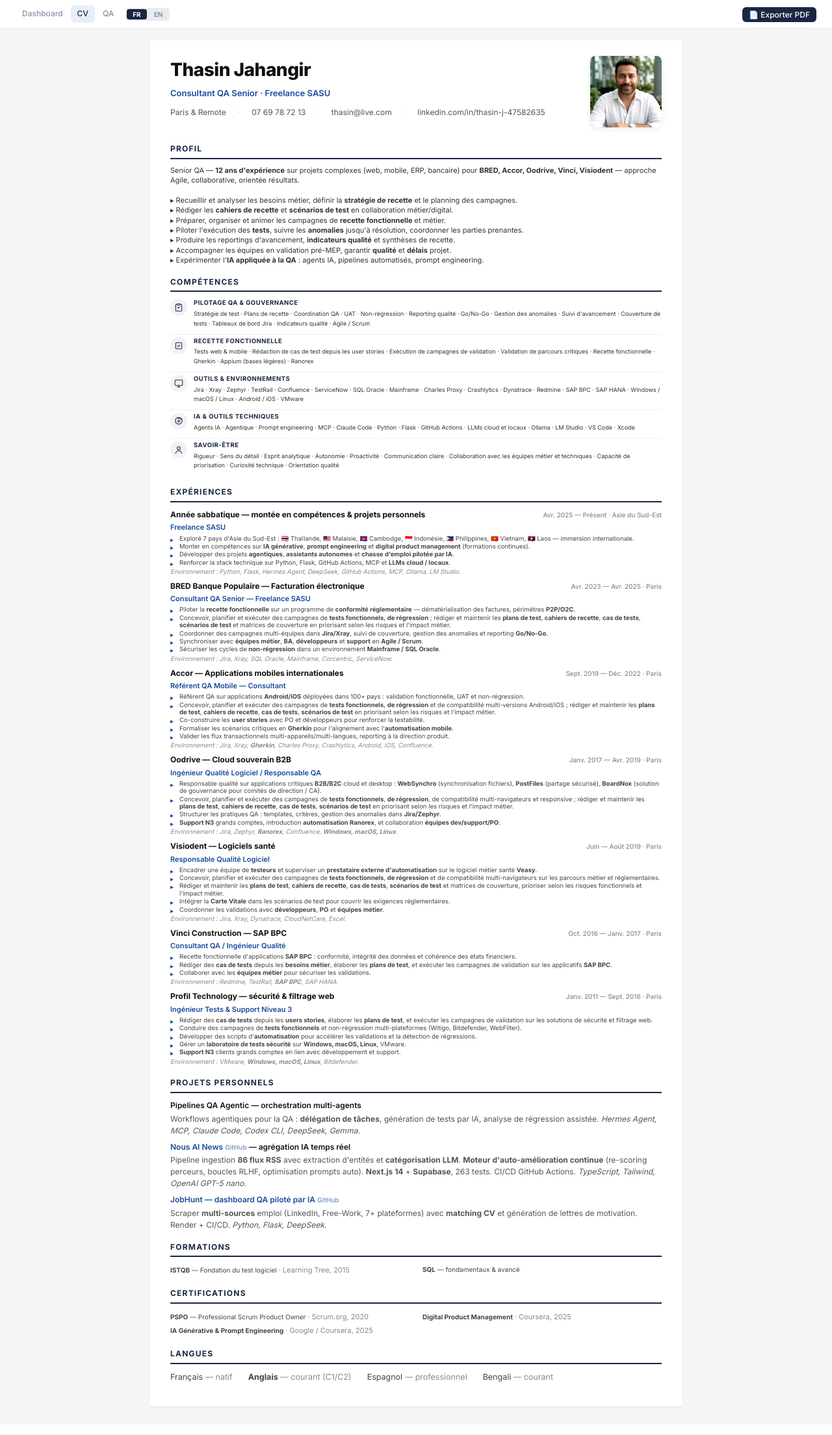
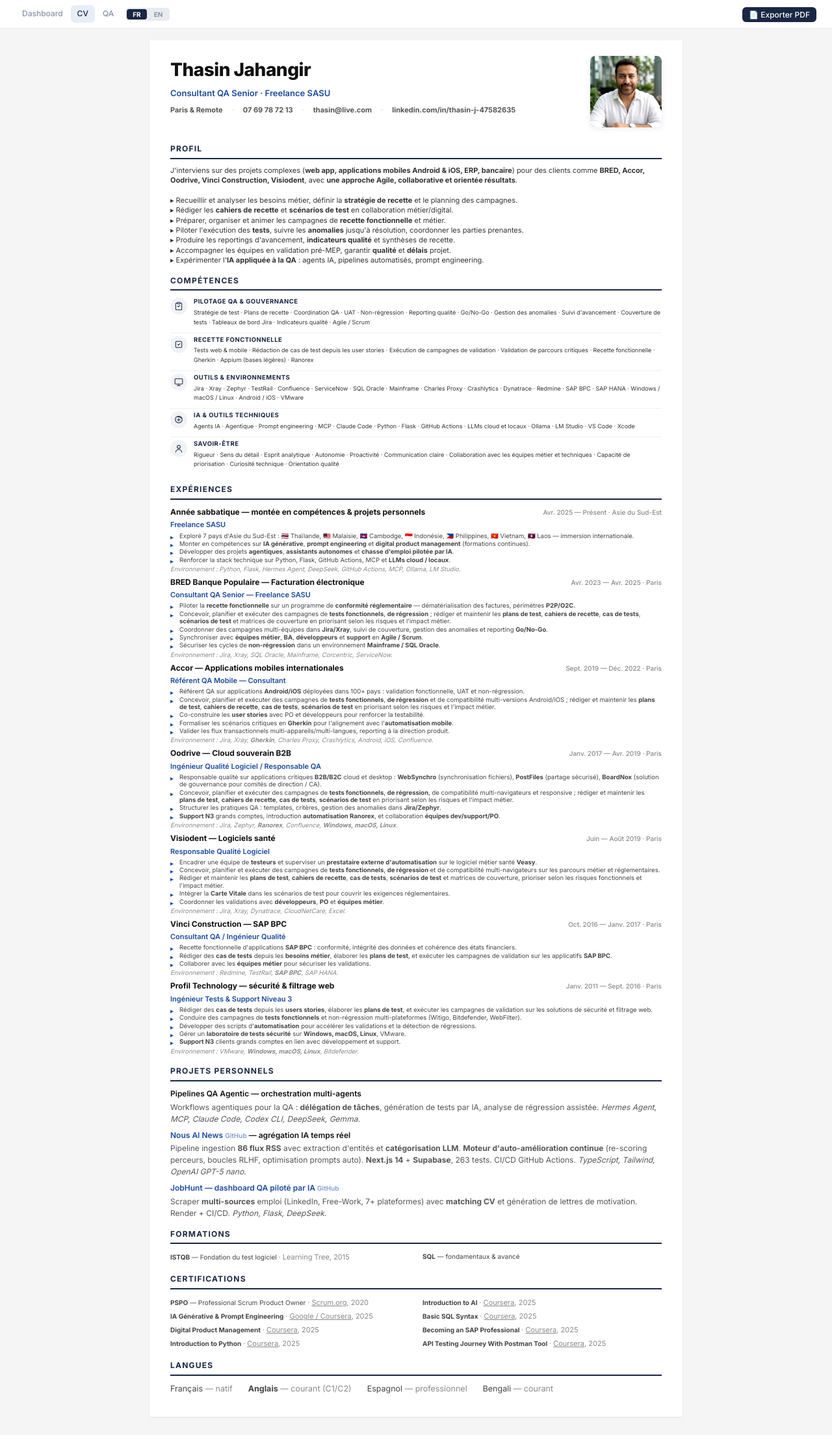
Before and after one commit to AtmanTest/jobhunt, a Flask app: page /cv in a window 1280 px wide. Shown: the whole page at 65% size. Before the commit the page ends 2166 px from the top, so only its background shows below. Run offline with Flask 3, Linux system fonts and the light colour scheme; data that the repository does not hold is empty.

Commit message:
cv: ajoute 8 certificats avec liens

```diff
--- a/templates/cv.html
+++ b/templates/cv.html
@@ -47,13 +47,13 @@
   .hdr-photo img { width: 110px; height: 110px; border-radius: 8px; object-fit: cover; display: block; box-shadow: 0 2px 8px rgba(0,0,0,0.08); }
   .hdr-name { font-size: 28px; font-weight: 800; color: #111; letter-spacing: -0.5px; }
   .hdr-title { font-size: 13px; color: #1a4a9e; margin-top: 4px; font-weight: 600; }
-  .hdr-contact { font-size: 12px; color: #555; margin-top: 10px; display: flex; gap: 18px; flex-wrap: wrap; align-items: center; }
+  .hdr-contact { font-size: 11px; color: #555; margin-top: 7px; display: flex; gap: 14px; flex-wrap: wrap; align-items: center; }
   .hdr-contact a { color: #555; text-decoration: none; word-break: break-all; }
   .hdr-contact a:hover { color: #1a4a9e; text-decoration: underline; }
   .hdr-contact .dot { color: #ccc; }
 
   /* ── Sections ── */
-  .sec { margin-bottom: 16px; }
+  .sec { margin-bottom: 14px; }
   .sec-title {
     font-size: 12px; font-weight: 700; text-transform: uppercase;
     letter-spacing: 1.2px; color: #1a2744;
@@ -88,7 +88,7 @@
   }
 
   /* ── Experience ── */
-  .exp { margin-bottom: 5px; break-inside: avoid; page-break-inside: avoid; overflow: hidden; }
+  .exp { margin-bottom: 3px; break-inside: avoid; page-break-inside: avoid; overflow: hidden; }
   .exp-head { display: flex; justify-content: space-between; align-items: baseline; flex-wrap: wrap; gap: 6px; margin-bottom: 2px; }
   .exp-co { font-size: 12px; font-weight: 700; color: #111; }
   .exp-date { font-size: 10px; font-weight: 500; color: #888; white-space: nowrap; }
@@ -198,10 +198,10 @@
     <div class="hdr-name">Thasin Jahangir</div>
     <div class="hdr-title">Consultant QA Senior · Freelance SASU</div>
     <div class="hdr-contact">
-      <span>Paris & Remote</span><span class="dot">·</span>
-      <span>07 69 78 72 13</span><span class="dot">·</span>
-      <a href="mailto:thasin@live.com">thasin@live.com</a><span class="dot">·</span>
-      <a href="https://www.linkedin.com/in/thasin-j-47582635/" target="_blank">linkedin.com/in/thasin-j-47582635</a>
+      <strong><span>Paris & Remote</span></strong><span class="dot">·</span>
+      <strong><span>07 69 78 72 13</span></strong><span class="dot">·</span>
+      <strong><a href="mailto:thasin@live.com">thasin@live.com</a></strong><span class="dot">·</span>
+      <strong><a href="https://www.linkedin.com/in/thasin-j-47582635/" target="_blank">linkedin.com/in/thasin-j-47582635</a></strong>
     </div>
     </div>
     <div class="hdr-photo"><img src="{{ url_for('static', filename='cv_photo.jpg') }}" alt="Thasin Jahangir"></div>
@@ -210,7 +210,7 @@
   <div class="sec">
     <div class="sec-title">Profil</div>
     <div class="summary">
-      Senior QA — <strong>12 ans d'expérience</strong> sur projets complexes (web, mobile, ERP, bancaire) pour <strong>BRED, Accor, Oodrive, Vinci, Visiodent</strong> — approche Agile, collaborative, orientée résultats.<br>
+      J'interviens sur des projets complexes (<strong>web app, applications mobiles Android & iOS, ERP, bancaire</strong>) pour des clients comme <strong>BRED, Accor, Oodrive, Vinci Construction, Visiodent</strong>, avec <strong>une approche Agile, collaborative et orientée résultats</strong>.<br>
       <br>
       ▸ Recueillir et analyser les besoins métier, définir la <strong>stratégie de recette</strong> et le planning des campagnes.<br>
       ▸ Rédiger les <strong>cahiers de recette</strong> et <strong>scénarios de test</strong> en collaboration métier/digital.<br>
@@ -405,9 +405,14 @@
   <div class="sec">
     <div class="sec-title">Certifications</div>
     <div class="certs-list">
-      <div class="cert"><strong>PSPO</strong> — Professional Scrum Product Owner <span class="yr">· Scrum.org, 2020</span></div>
-      <div class="cert"><strong>IA Générative &amp; Prompt Engineering</strong> <span class="yr">· Google / Coursera, 2025</span></div>
-      <div class="cert"><strong>Digital Product Management</strong> <span class="yr">· Coursera, 2025</span></div>
+      <div class="cert"><strong>PSPO</strong> — Professional Scrum Product Owner <span class="yr">· <a href="https://www.scrum.org/user/678954" target="_blank" style="color:inherit;text-decoration:underline;">Scrum.org</a>, 2020</span></div>
+      <div class="cert"><strong>IA Générative &amp; Prompt Engineering</strong> <span class="yr">· <a href="https://www.coursera.org/account/accomplishments/verify/9XZNI1D7BS99" target="_blank" style="color:inherit;text-decoration:underline;">Google / Coursera</a>, 2025</span></div>
+      <div class="cert"><strong>Digital Product Management</strong> <span class="yr">· <a href="https://www.coursera.org/account/accomplishments/verify/WDJ5GP56DKQ3" target="_blank" style="color:inherit;text-decoration:underline;">Coursera</a>, 2025</span></div>
+      <div class="cert"><strong>Introduction to Python</strong> <span class="yr">· <a href="https://www.coursera.org/account/accomplishments/verify/KWH6Q433FXWY" target="_blank" style="color:inherit;text-decoration:underline;">Coursera</a>, 2025</span></div>
+      <div class="cert"><strong>Introduction to AI</strong> <span class="yr">· <a href="https://www.coursera.org/account/accomplishments/verify/2CKOHAZJQF8U" target="_blank" style="color:inherit;text-decoration:underline;">Coursera</a>, 2025</span></div>
+      <div class="cert"><strong>Basic SQL Syntax</strong> <span class="yr">· <a href="https://www.coursera.org/account/accomplishments/verify/4OEVH2E3WN6Z" target="_blank" style="color:inherit;text-decoration:underline;">Coursera</a>, 2025</span></div>
+      <div class="cert"><strong>Becoming an SAP Professional</strong> <span class="yr">· <a href="https://www.coursera.org/account/accomplishments/verify/XCSKJ6UP8DTP" target="_blank" style="color:inherit;text-decoration:underline;">Coursera</a>, 2025</span></div>
+      <div class="cert"><strong>API Testing Journey With Postman Tool</strong> <span class="yr">· <a href="https://www.coursera.org/account/accomplishments/verify/C9AWHOYPKVBI" target="_blank" style="color:inherit;text-decoration:underline;">Coursera</a>, 2025</span></div>
     </div>
   </div>
 
@@ -429,10 +434,10 @@
     <div class="hdr-name">Thasin Jahangir</div>
     <div class="hdr-title">Senior QA Consultant · Freelance</div>
     <div class="hdr-contact">
-      <span>Paris & Remote</span><span class="dot">·</span>
-      <span>07 69 78 72 13</span><span class="dot">·</span>
-      <a href="mailto:thasin@live.com">thasin@live.com</a><span class="dot">·</span>
-      <a href="https://www.linkedin.com/in/thasin-j-47582635/" target="_blank">linkedin.com/in/thasin-j-47582635</a>
+      <strong><span>Paris & Remote</span></strong><span class="dot">·</span>
+      <strong><span>07 69 78 72 13</span></strong><span class="dot">·</span>
+      <strong><a href="mailto:thasin@live.com">thasin@live.com</a></strong><span class="dot">·</span>
+      <strong><a href="https://www.linkedin.com/in/thasin-j-47582635/" target="_blank">linkedin.com/in/thasin-j-47582635</a></strong>
     </div>
     </div>
     <div class="hdr-photo"><img src="{{ url_for('static', filename='cv_photo.jpg') }}" alt="Thasin Jahangir"></div>
@@ -441,7 +446,7 @@
   <div class="sec">
     <div class="sec-title">Summary</div>
     <div class="summary">
-      Senior QA — <strong>12 years of experience</strong> on complex projects (web, mobile, ERP, banking) for <strong>BRED, Accor, Oodrive, Vinci, Visiodent</strong> — Agile, collaborative, results-driven approach.<br>
+      I work on complex projects (<strong>web app, mobile applications Android & iOS, ERP, banking</strong>) for clients like <strong>BRED, Accor, Oodrive, Vinci Construction, Visiodent</strong>, with <strong>an Agile, collaborative, results-driven approach</strong>.<br>
       <br>
       ▸ Gather and analyze business requirements, define <strong>test strategy</strong> and campaign planning.<br>
       ▸ Write <strong>test books</strong> and <strong>test scenarios</strong> in collaboration with business and digital teams.<br>
@@ -640,9 +645,14 @@
   <div class="sec">
     <div class="sec-title">Certifications</div>
     <div class="certs-list">
-      <div class="cert">PSPO — Professional Scrum Product Owner <span class="yr">· Scrum.org, 2020</span></div>
-      <div class="cert">Generative AI & Prompt Engineering <span class="yr">· Google / Coursera, 2025</span></div>
-      <div class="cert">Digital Product Management <span class="yr">· Coursera, 2025</span></div>
+      <div class="cert">PSPO — Professional Scrum Product Owner <span class="yr">· <a href="https://www.scrum.org/user/678954" target="_blank" style="color:inherit;text-decoration:underline;">Scrum.org</a>, 2020</span></div>
+      <div class="cert">Generative AI & Prompt Engineering <span class="yr">· <a href="https://www.coursera.org/account/accomplishments/verify/9XZNI1D7BS99" target="_blank" style="color:inherit;text-decoration:underline;">Google / Coursera</a>, 2025</span></div>
+      <div class="cert">Digital Product Management <span class="yr">· <a href="https://www.coursera.org/account/accomplishments/verify/WDJ5GP56DKQ3" target="_blank" style="color:inherit;text-decoration:underline;">Coursera</a>, 2025</span></div>
+      <div class="cert">Introduction to Python <span class="yr">· <a href="https://www.coursera.org/account/accomplishments/verify/KWH6Q433FXWY" target="_blank" style="color:inherit;text-decoration:underline;">Coursera</a>, 2025</span></div>
+      <div class="cert">Introduction to AI <span class="yr">· <a href="https://www.coursera.org/account/accomplishments/verify/2CKOHAZJQF8U" target="_blank" style="color:inherit;text-decoration:underline;">Coursera</a>, 2025</span></div>
+      <div class="cert">Basic SQL Syntax <span class="yr">· <a href="https://www.coursera.org/account/accomplishments/verify/4OEVH2E3WN6Z" target="_blank" style="color:inherit;text-decoration:underline;">Coursera</a>, 2025</span></div>
+      <div class="cert">Becoming an SAP Professional <span class="yr">· <a href="https://www.coursera.org/account/accomplishments/verify/XCSKJ6UP8DTP" target="_blank" style="color:inherit;text-decoration:underline;">Coursera</a>, 2025</span></div>
+      <div class="cert">API Testing Journey With Postman Tool <span class="yr">· <a href="https://www.coursera.org/account/accomplishments/verify/C9AWHOYPKVBI" target="_blank" style="color:inherit;text-decoration:underline;">Coursera</a>, 2025</span></div>
     </div>
   </div>
 
```
Also changed, not shown: jobs.db, 2 other files.
